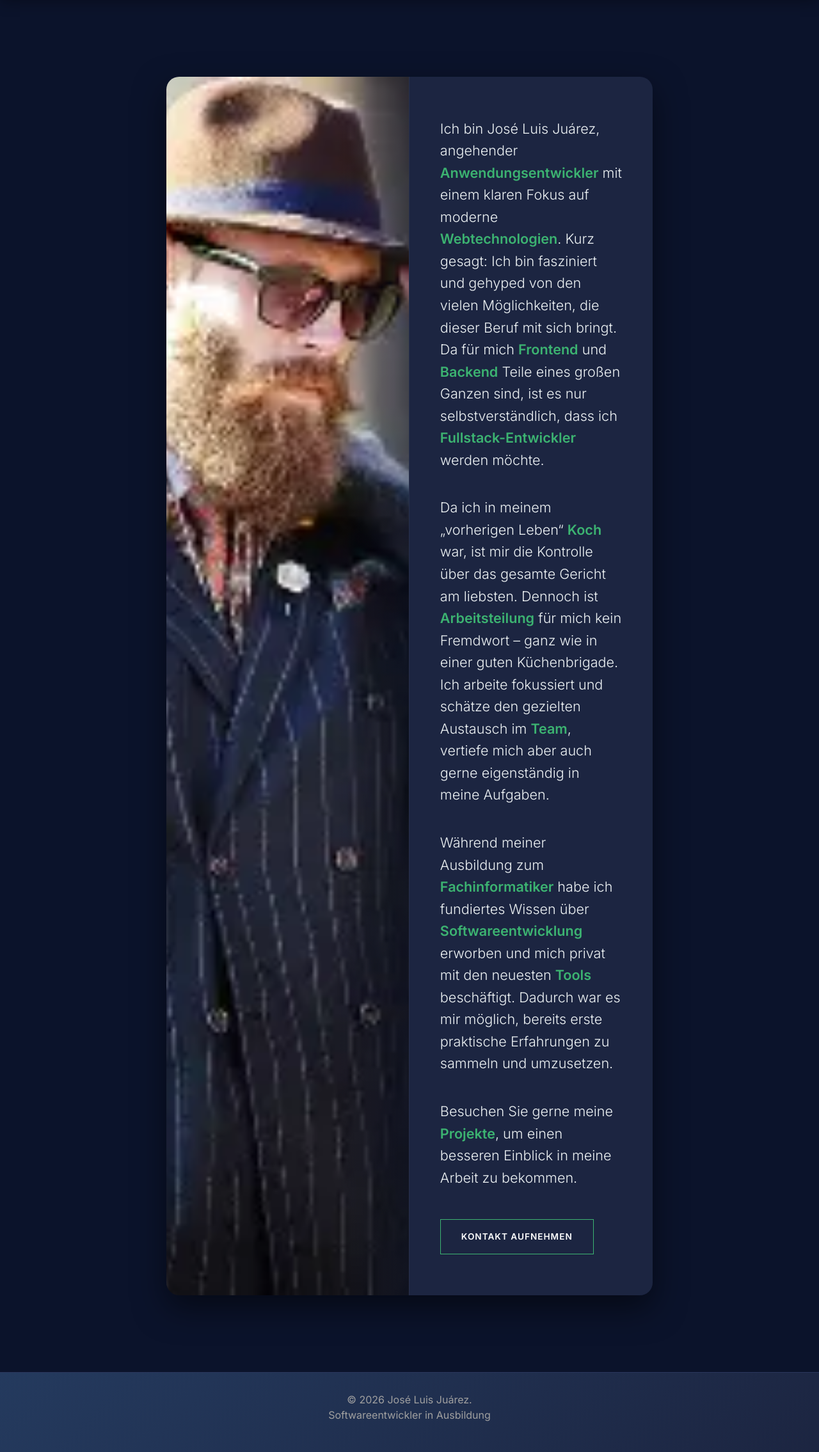
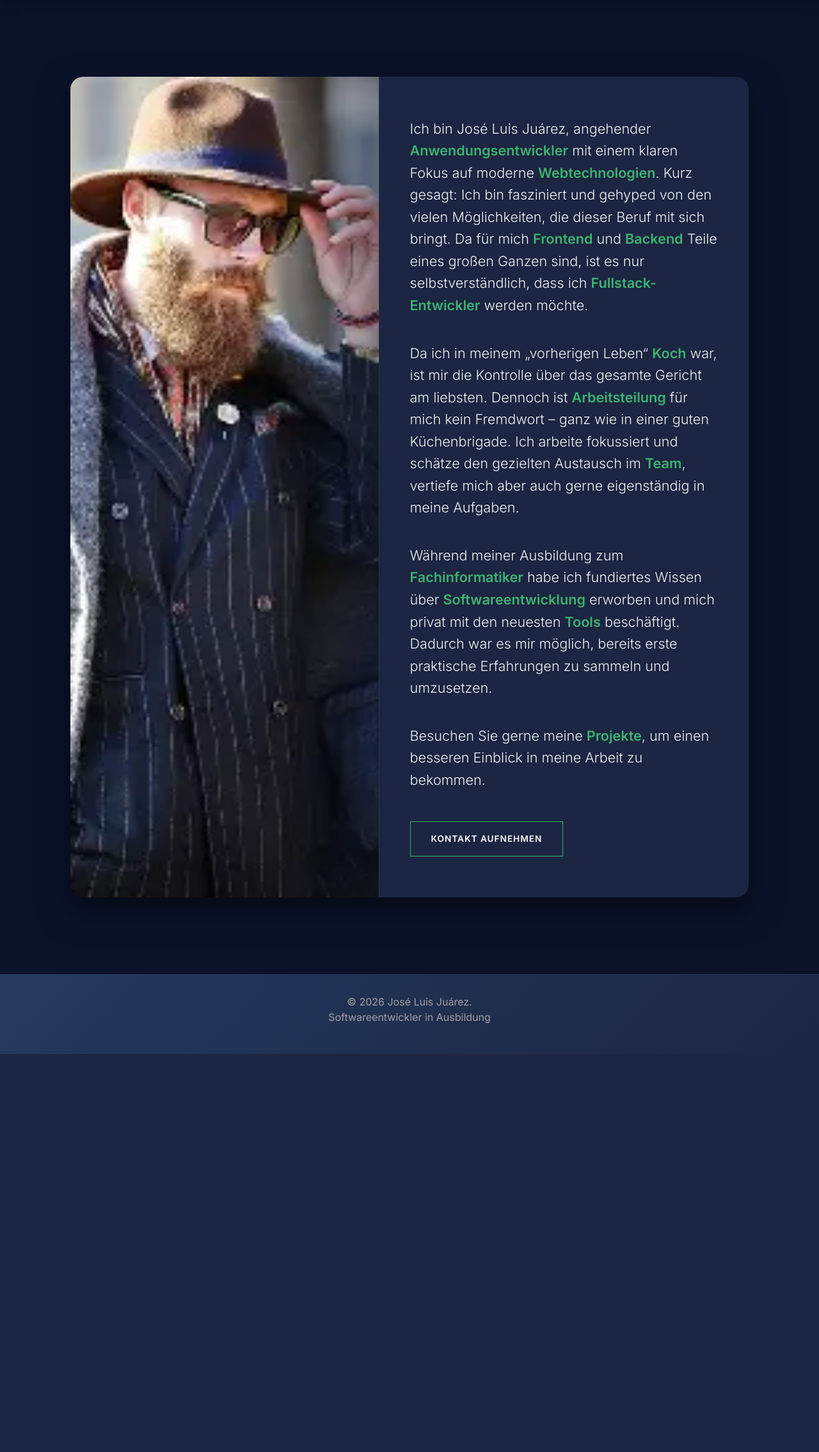
Before and after one commit to JLJ-HH/portfolio_flask, a Flask app: page /about in a window 1280 px wide. Shown: the part 95-2365 px from the top of the page at 64% size. After the commit the page ends 1743 px from the top, so only its background shows below. Run offline with Flask 3, Linux system fonts and the light colour scheme.

Commit message:
feat: Implement base template, global layout styling, and a new 'About Me' page with dedicated CSS.

```diff
--- a/static/css/about.css
+++ b/static/css/about.css
@@ -50,7 +50,7 @@
 
 /* --- TEXT SIDEBAR (30%) --- */
 .about-hero-content {
-  flex: 1.5; /* Increased from 1 to give more space for text */
+  flex: 2; /* Increased from 1.5 to provide more horizontal space for text */
   background-color: #1c2541;
   display: flex;
   align-items: center; /* Changed back to center for better alignment with fixed height */
@@ -101,7 +101,7 @@
 }
 
 /* Responsive */
-@media (max-width: 1200px) {
+@media (max-width: 992px) {
   .about-hero-container {
     flex-direction: column;
     min-height: auto;
--- a/static/css/layout.css
+++ b/static/css/layout.css
@@ -63,7 +63,7 @@ body {
 /* CONTENT */
 .content {
   flex: 1;
-  max-width: 800px;
+  max-width: 1100px;
   margin: 0 auto;
   padding: 40px 20px;
 }
--- a/templates/about.html
+++ b/templates/about.html
@@ -1,7 +1,7 @@
 {% extends "base.html" %}
 
 {% block extra_css %}
-<link rel="stylesheet" href="{{ url_for('static', filename='css/about.css') }}?v=1.1">
+<link rel="stylesheet" href="{{ url_for('static', filename='css/about.css') }}?v=1.2">
 {% endblock %}
 
 {% block content %}
--- a/templates/base.html
+++ b/templates/base.html
@@ -22,7 +22,7 @@
     <!-- Eigene Styles -->
     <link
       rel="stylesheet"
-      href="{{ url_for('static', filename='css/layout.css') }}"
+      href="{{ url_for('static', filename='css/layout.css') }}?v=1.1"
     />
     {% block extra_css %}{% endblock %}
   </head>
```
